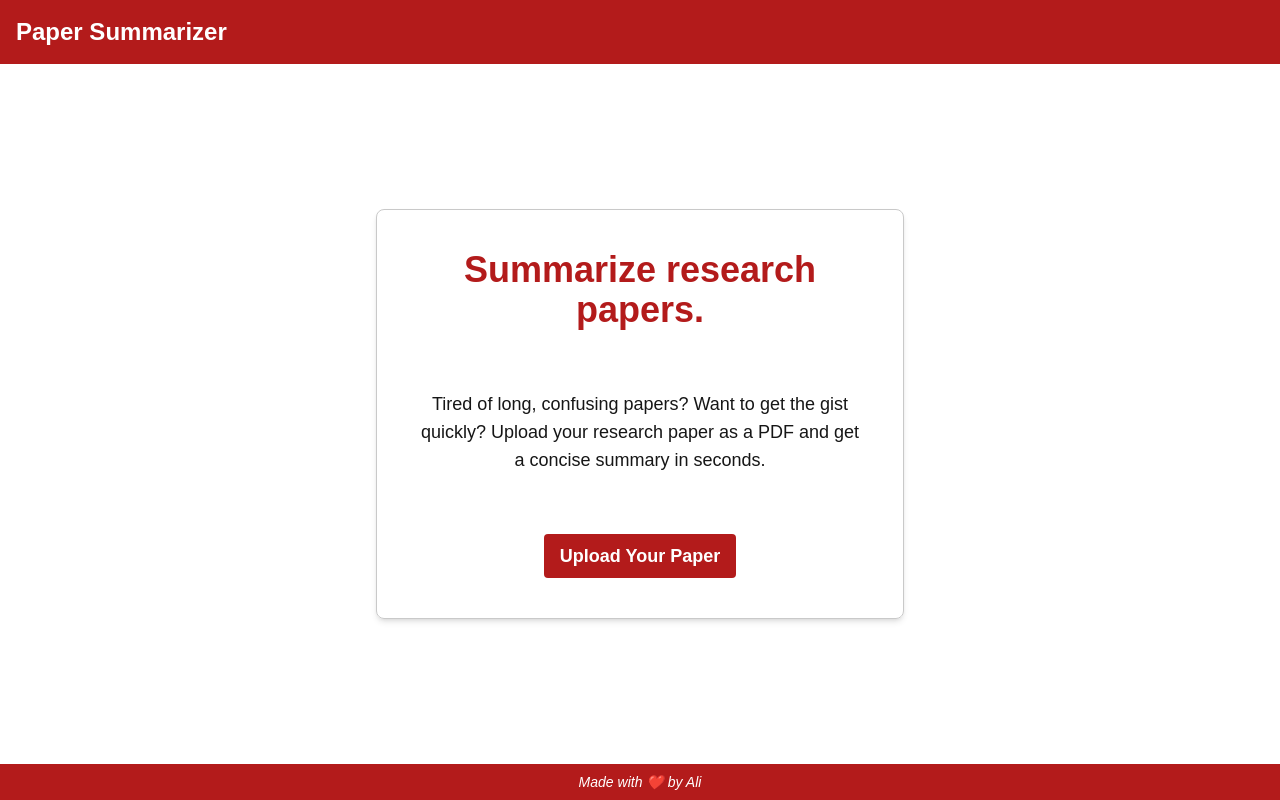
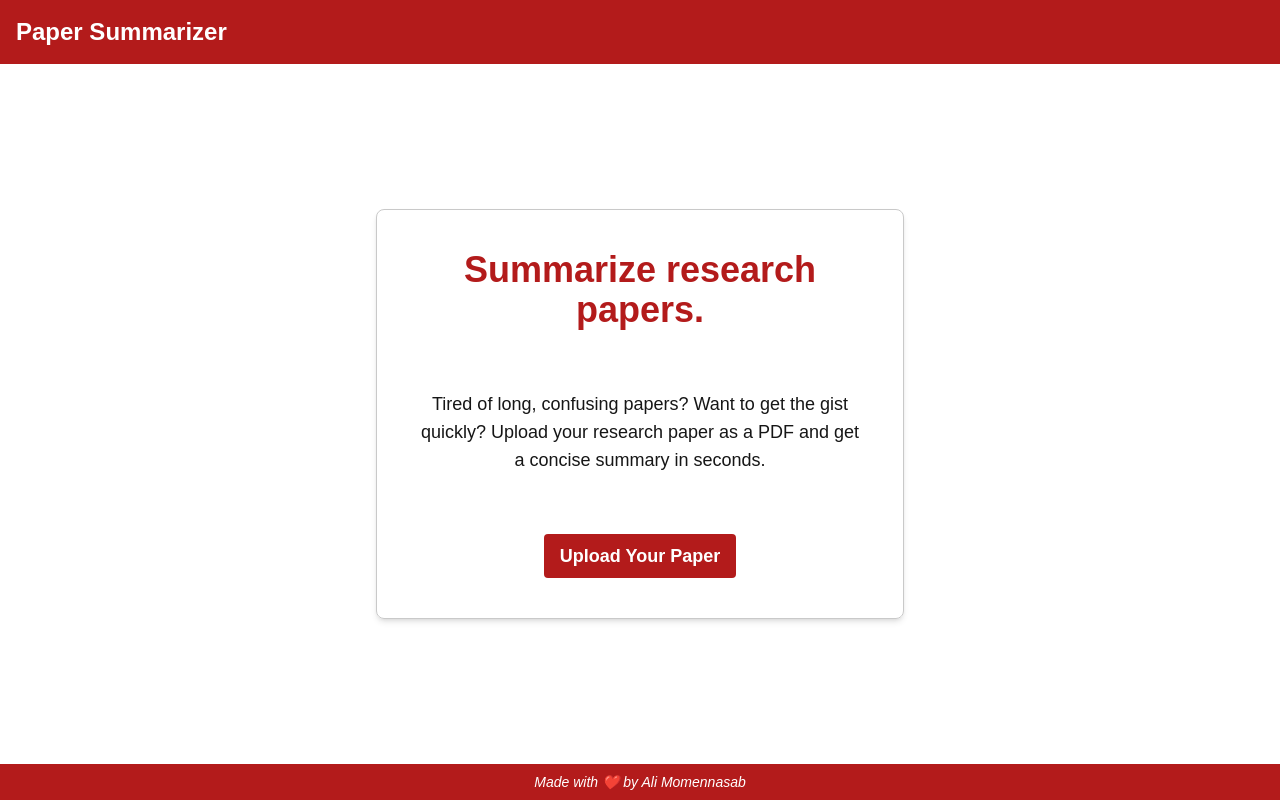
Before and after one commit to alimomennasab/paper-summarizer, a Next.js app in the folder frontend/: page / in a window 1280 px wide. Built offline with nearby package versions, Linux system fonts and the light colour scheme.

Commit message:
updated footer

```diff
--- a/frontend/src/app/components/Footer.tsx
+++ b/frontend/src/app/components/Footer.tsx
@@ -2,7 +2,14 @@ export default function Footer() {
     return (
         <footer className="bg-[var(--foreground)] text-[var(--background)] p-2 text-center">
             <p className="text-sm italic">
-                Made with ❤️ by Ali
+                Made with ❤️ by
+                <a
+                href="https://github.com/alimomennasab"
+                target="_blank"
+                rel="noopener noreferrer"
+                className="hover:underline">
+                    {' '}Ali Momennasab
+                </a>
             </p>
         </footer>
     )
```
